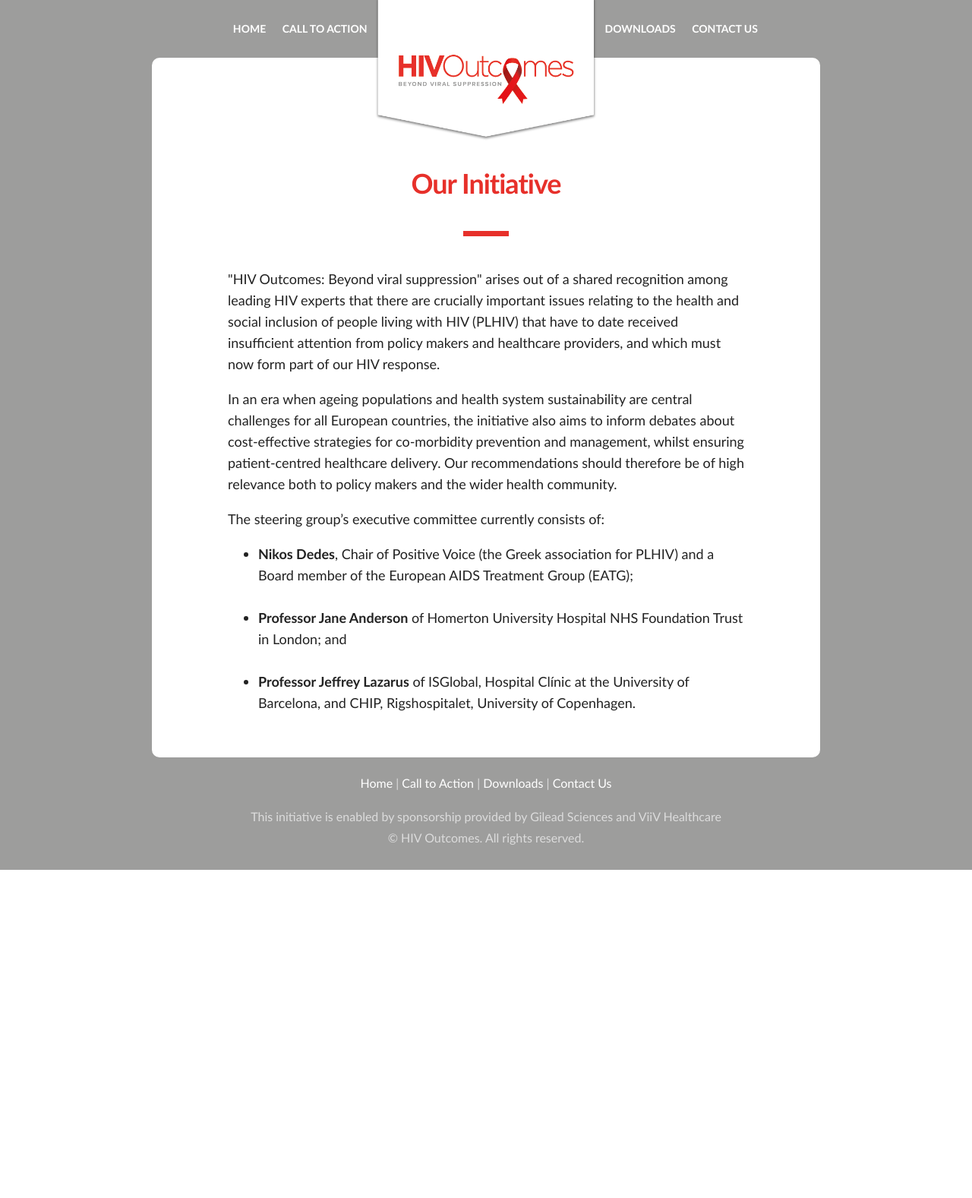
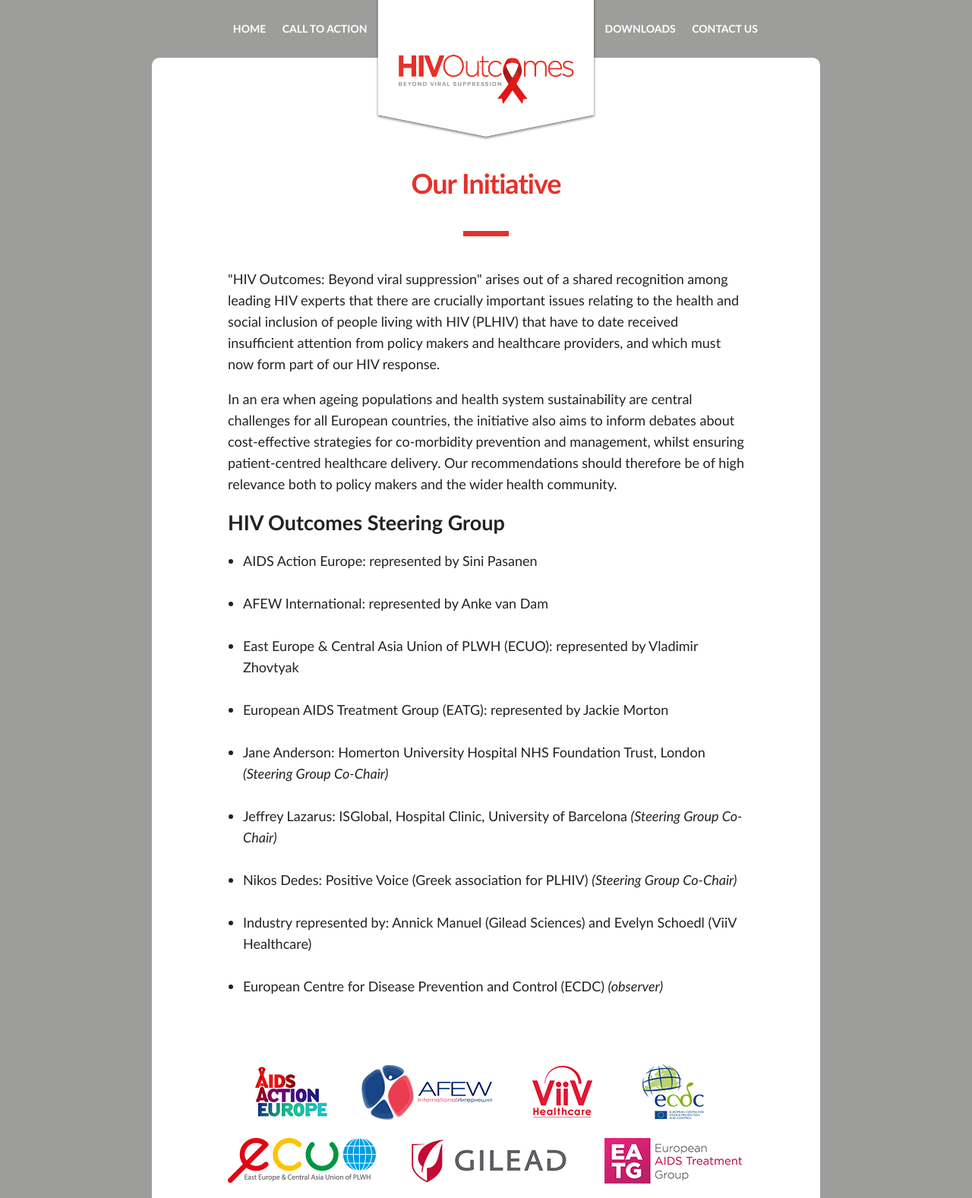
Before and after one commit to JamesKontargyris/hivoutcomes, a PHP site: page / in a window 1280 px wide. Shown: the top 1577 px of the page at 76% size. Before the commit the page ends 1145 px from the top, so only its background shows below. Run offline with PHP 8.4, Linux system fonts and the light colour scheme.

Commit message:
Text updates; added steering group logos

```diff
--- a/index.php
+++ b/index.php
@@ -6,11 +6,17 @@
 
 <p>In an era when ageing populations and health system sustainability are central challenges for all European countries, the initiative also aims to inform debates about cost-effective strategies for co-morbidity prevention and management, whilst ensuring patient-centred healthcare delivery. Our recommendations should therefore be of high relevance both to policy makers and the wider health community.</p>
 
-<p>The steering group’s executive committee currently consists of:</p>
-<ul>
-    <li><strong>Nikos Dedes</strong>, Chair of Positive Voice (the Greek association for PLHIV) and a Board member of the European AIDS Treatment Group (EATG);</li>
-    <li><strong>Professor Jane Anderson</strong> of Homerton University Hospital NHS Foundation Trust in London; and</li>
-    <li><strong>Professor Jeffrey Lazarus</strong> of ISGlobal, Hospital Clínic at the University of Barcelona, and CHIP, Rigshospitalet, University of Copenhagen.</li>
+<h2>HIV Outcomes Steering Group</h2>
+<ul style="padding-left:20px;">
+<li>AIDS Action Europe: represented by Sini Pasanen</li>
+<li>AFEW International: represented by Anke van Dam</li>
+<li>East Europe &amp; Central Asia Union of PLWH (ECUO): represented by Vladimir Zhovtyak</li>
+<li>European AIDS Treatment Group (EATG): represented by Jackie Morton</li>
+<li>Jane Anderson: Homerton University Hospital NHS Foundation Trust, London <em>(Steering Group Co-Chair)</em></li>
+<li>Jeffrey Lazarus: ISGlobal, Hospital Clinic, University of Barcelona <em>(Steering Group Co-Chair)</em></li>
+<li>Nikos Dedes: Positive Voice (Greek association for PLHIV) <em>(Steering Group Co-Chair)</em></li>
+<li>Industry represented by: Annick Manuel (Gilead Sciences) and Evelyn Schoedl (ViiV Healthcare)</li>
+<li>European Centre for Disease Prevention and Control (ECDC) <em>(observer)</em></li>
 </ul>
 
 <?php include('partials/footer.html'); ?>
--- a/partials/footer.html
+++ b/partials/footer.html
@@ -1,3 +1,5 @@
+<br><br><img src="img/logos.png" alt="Steering Group Logos" style="max-width: 100%;">
+
 </section>
 
             <footer>
```
Also changed, not shown: img/logos.png (added), 1 other file.
